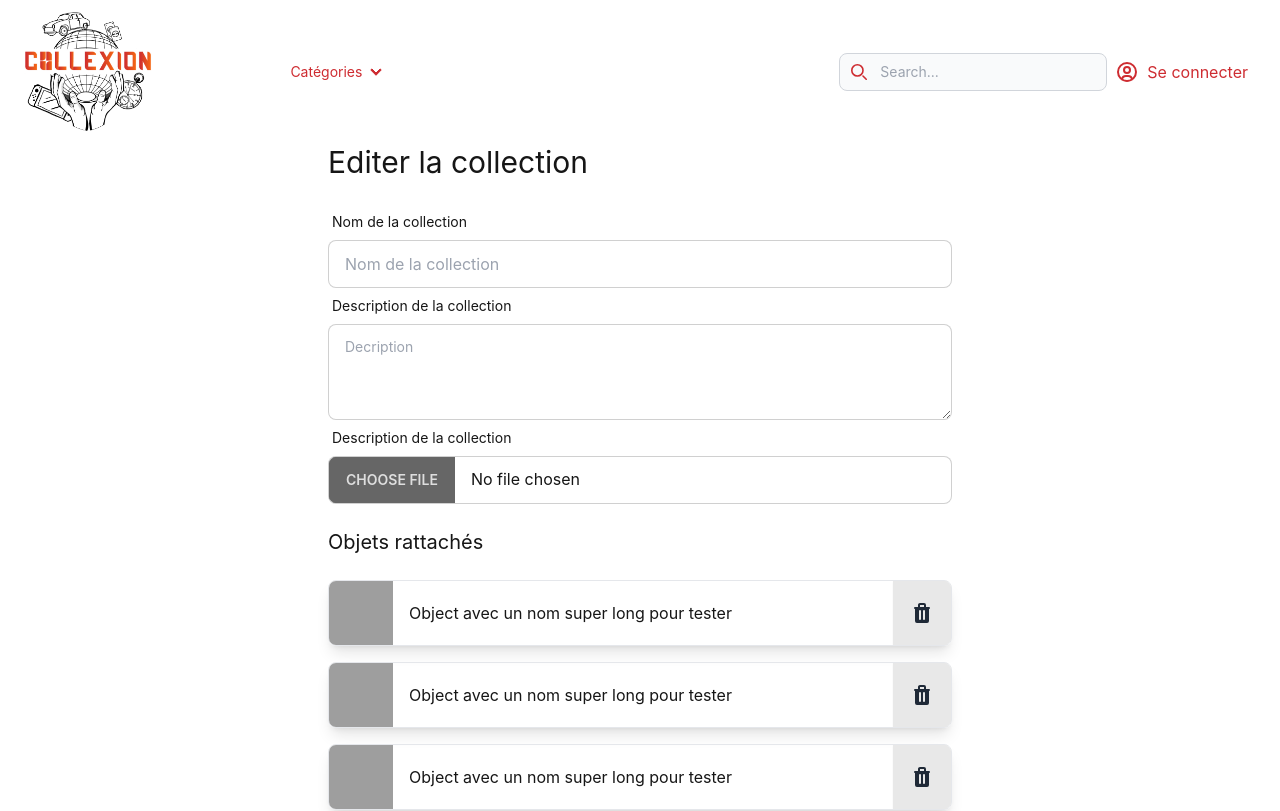
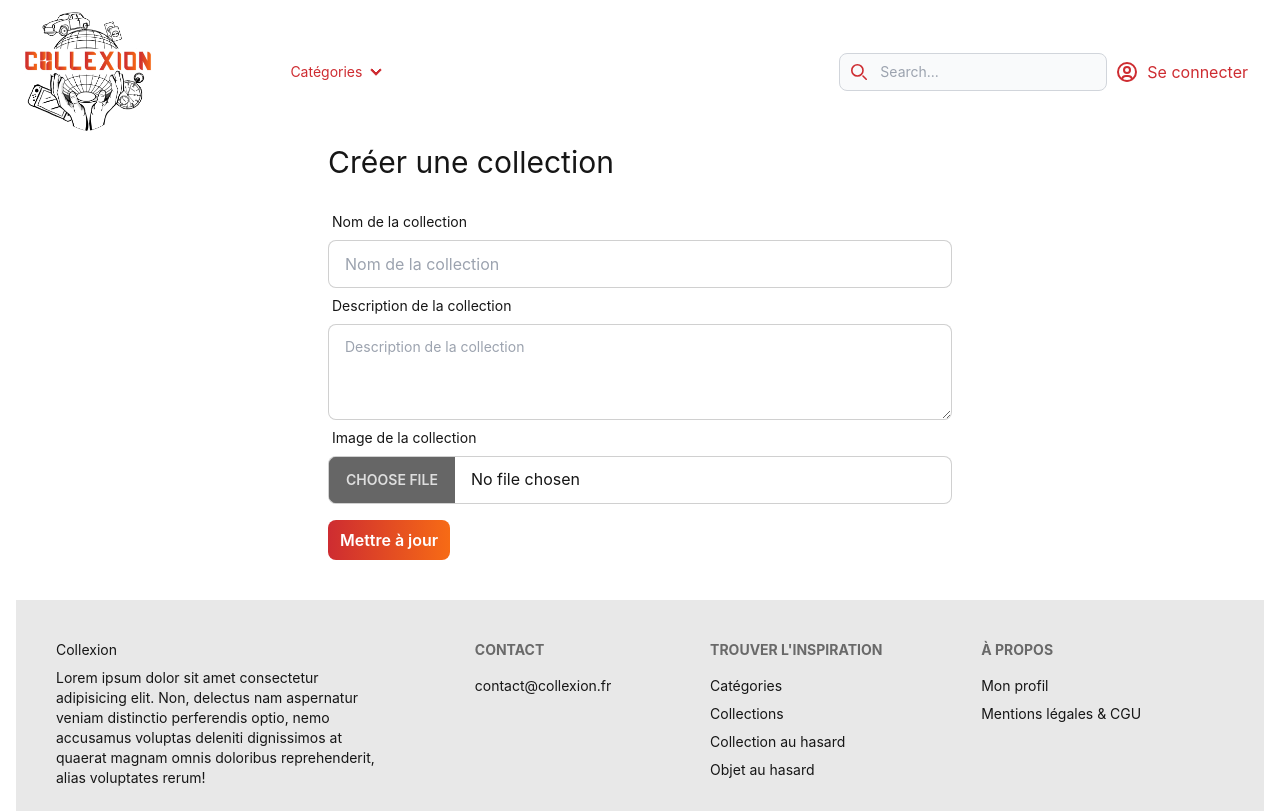
Before and after one commit to kjeanot/collexion-front, a React (Vite) app: page /collection/1/edit in a window 1280 px wide. Shown: the top 811 px of the page. Built offline with nearby package versions, Linux system fonts and the light colour scheme; grey boxes are pictures that could not be loaded.

Commit message:
Conditional rendering in collection edit/post component

```diff
--- a/src/components/Collection/SingleCollectionEdit.tsx
+++ b/src/components/Collection/SingleCollectionEdit.tsx
@@ -1,39 +1,45 @@
 import React from 'react';
+import { useLoaderData } from 'react-router-dom';
+import { ICollection } from '../../types/types';
 
 export default function SingleCollectionEdit() {
+  const data: ICollection = useLoaderData() ?? '';
   return (
-    <form className="md:w-1/2 mx-auto flex flex-col">
-      <h1 className="text-3xl mb-6">Editer la collection</h1>
-      <label className="form-control w-full">
+    <form className="md:w-1/2 mx-auto">
+      <h1 className="text-3xl mb-6">{data ? 'Editer la' : 'Créer une'} collection</h1>
+      <label className="form-control w-full" htmlFor='collection-name'>
         <div className="label">
           <span className="label-text">Nom de la collection</span>
         </div>
         <input
+          id="collection-name"
           type="text"
-          placeholder="Nom de la collection"
+          placeholder={data.name ? data.name : "Nom de la collection"}
           className="input input-bordered w-full"
         />
       </label>
-      <label className="form-control w-full">
+      <label className="form-control w-full" htmlFor="collection-description">
         <div className="label">
           <span className="label-text">Description de la collection</span>
         </div>
         <textarea
+          id="collection-description"
           className="textarea textarea-bordered h-24"
-          placeholder="Decription"
+          placeholder={data.description ? data.description : "Description de la collection"}
         ></textarea>
       </label>
-      <label className="form-control w-full">
+      <label className="form-control w-full" htmlFor="collection-image">
         <div className="label">
-          <span className="label-text">Description de la collection</span>
+          <span className="label-text">Image de la collection</span>
         </div>
         <input
+          id="collection-image"
           type="file"
           className="file-input file-input-bordered file-input-neutral w-full"
         />
       </label>
-      <h2 className="text-xl my-6">Objets rattachés</h2>
-      {
+      { data && <h2 className="text-xl my-6">Objets rattachés</h2>}
+      { data &&
       [...Array(15)].map((_, index) => (
         <div key={index} className="flex shadow-lg place-items-center rounded-lg overflow-hidden border mb-4">
           <img src="https://picsum.photos/200" className="max-w-16 mr-4 object-fill" />
@@ -64,7 +70,7 @@ export default function SingleCollectionEdit() {
       }
       <button
         type="button"
-        className="text-white bg-gradient-to-r from-customred to-customorange hover:bg-gradient-to-br font-semibold rounded-lg text-base px-3 py-2 text-center mb-2 mx-auto"
+        className="text-white bg-gradient-to-r from-customred to-customorange hover:bg-gradient-to-br font-semibold rounded-lg text-base px-3 py-2 text-center my-4 mx-auto"
       >
         Mettre à jour
       </button>
--- a/src/main.tsx
+++ b/src/main.tsx
@@ -50,6 +50,10 @@ const router = createBrowserRouter(
         path='/collection/:id/edit'
         element={<SingleCollectionEdit />}
       />
+      <Route
+        path='/collection/new'
+        element={<SingleCollectionEdit />}
+      />
       <Route path='/subscribe' element={<Subscribe />} />
     </Route>
   )
--- a/src/store/reducers/collectionsReducer.ts
+++ b/src/store/reducers/collectionsReducer.ts
@@ -34,7 +34,7 @@ export const fetchCollections = createAsyncThunk(
   }
 );
 
-// Middleware for a single Collection CRUD
+// Middlewares for a single Collection CRUD
 
 export const fetchSingleCollection = createAsyncThunk(
   'collections/fetchSingleCollection',
```
Also changed, not shown: src/types/types.d.ts (+8 -8 lines).
